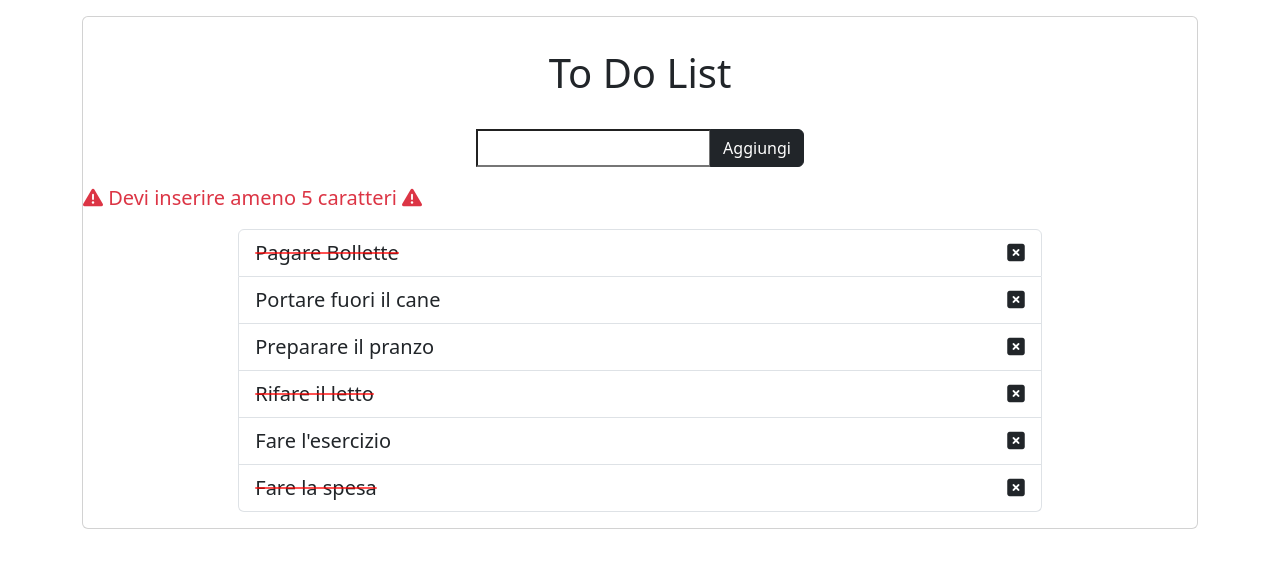
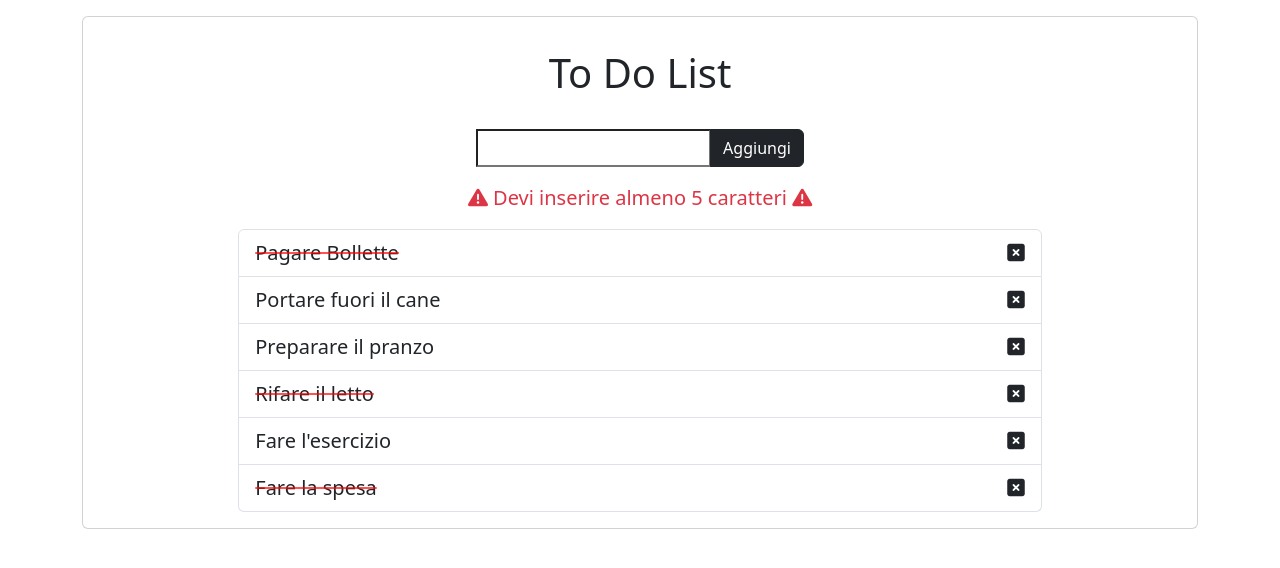
Before and after one commit to AndreaParrini/vue-todolist, a Vue app: page / in a window 1280 px wide. Both pictures are taken after a click on the button "Aggiungi". Shown: the top 568 px of the page. Built offline with nearby package versions, Linux system fonts and the light colour scheme.

Commit message:
formatting file

```diff
--- a/src/App.vue
+++ b/src/App.vue
@@ -72,10 +72,10 @@ export default {
           Aggiungi
         </button>
       </div>
-      <div v-if="errorMessage">
-        <span class="text-danger text-center fs-5">
+      <div v-if="errorMessage" class="text-center">
+        <span class="text-danger fs-5">
           <i class="fa-solid fa-triangle-exclamation"></i>
-          Devi inserire ameno 5 caratteri
+          Devi inserire almeno 5 caratteri
           <i class="fa-solid fa-triangle-exclamation"></i>
         </span>
       </div>
```
